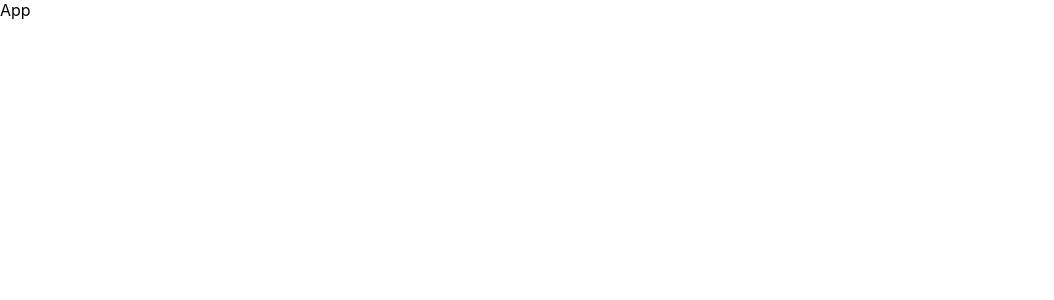
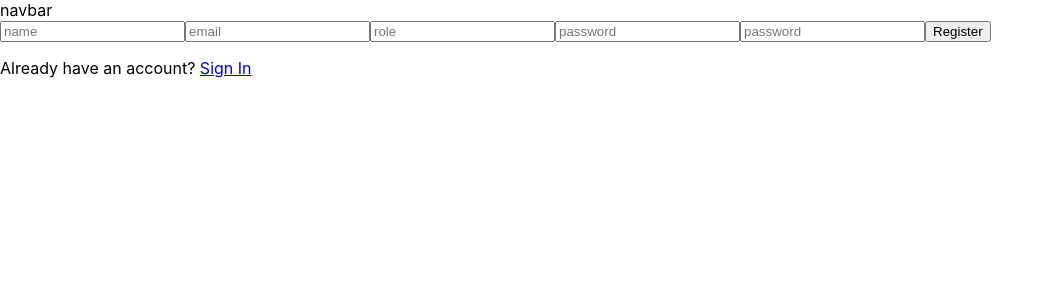
Before and after one commit to Rituraj26/SchoolReview, a React (Create React App) app in the folder client/: page /auth/register in a window 1280 px wide. Shown: the top 300 px of the page, without its empty margins (0-1054 px from the left). Built offline with nearby package versions, Linux system fonts and the light colour scheme.

Commit message:
react register component

```diff
--- a/client/package.json
+++ b/client/package.json
@@ -8,6 +8,7 @@
     "@testing-library/user-event": "^7.2.1",
     "react": "^16.13.1",
     "react-dom": "^16.13.1",
+    "react-router-dom": "^5.2.0",
     "react-scripts": "3.4.1"
   },
   "scripts": {
--- a/client/src/App.js
+++ b/client/src/App.js
@@ -1,7 +1,31 @@
-import React from 'react';
+import React, { Fragment } from 'react';
+import { BrowserRouter as Router, Route, Switch } from 'react-router-dom';
 
-function App() {
-    return <div className="App">App</div>;
-}
+// Importing components
+import Navbar from './components/Layout/Navbar';
+import Landing from './components/Layout/Landing';
+import Register from './components/auth/Register';
+import Login from './components/auth/Login';
+
+const App = () => {
+    return (
+        <Router>
+            <Fragment>
+                <Navbar />
+                <Route exact path="/" component={Landing} />
+                <section className="container">
+                    <Switch>
+                        <Route
+                            exact
+                            path="/auth/register"
+                            component={Register}
+                        />
+                        <Route exact path="/auth/login" component={Login} />
+                    </Switch>
+                </section>
+            </Fragment>
+        </Router>
+    );
+};
 
 export default App;
--- /dev/null
+++ b/client/src/components/Layout/Landing.js
@@ -0,0 +1,7 @@
+import React from 'react';
+
+const Landing = () => {
+    return <div>Landing</div>;
+};
+
+export default Landing;
--- /dev/null
+++ b/client/src/components/Layout/Navbar.js
@@ -0,0 +1,7 @@
+import React from 'react';
+
+const Navbar = () => {
+    return <div>navbar</div>;
+};
+
+export default Navbar;
--- /dev/null
+++ b/client/src/components/auth/Login.js
@@ -0,0 +1,12 @@
+import React from 'react';
+import { Link } from 'react-router-dom';
+
+const Login = () => {
+    return (
+        <div>
+            <Link to="/auth/register">Login</Link>
+        </div>
+    );
+};
+
+export default Login;
--- /dev/null
+++ b/client/src/components/auth/Register.js
@@ -0,0 +1,78 @@
+import React, { Fragment, useState } from 'react';
+import { Link } from 'react-router-dom';
+
+const Register = () => {
+    const [formData, setFormData] = useState({
+        name: '',
+        email: '',
+        role: '',
+        password1: '',
+        password2: '',
+    });
+
+    const { name, email, role, password1, password2 } = formData;
+
+    const onChange = (e) => {
+        setFormData({ ...formData, [e.target.name]: e.target.value });
+    };
+
+    const onSubmit = (e) => {
+        e.preventDefault();
+        console.log(formData);
+        if (password1 !== password2) {
+        } else {
+        }
+    };
+
+    return (
+        <Fragment>
+            <form onSubmit={(e) => onSubmit(e)}>
+                <input
+                    type="text"
+                    placeholder="name"
+                    name="name"
+                    value={name}
+                    onChange={(e) => onChange(e)}
+                />
+                <input
+                    type="text"
+                    placeholder="email"
+                    name="email"
+                    value={email}
+                    onChange={(e) => onChange(e)}
+                />
+                <input
+                    type="text"
+                    placeholder="role"
+                    name="role"
+                    value={role}
+                    onChange={(e) => onChange(e)}
+                />
+                <input
+                    type="text"
+                    placeholder="password"
+                    name="password1"
+                    value={password1}
+                    onChange={(e) => onChange(e)}
+                />
+                <input
+                    type="text"
+                    placeholder="password"
+                    name="password2"
+                    value={password2}
+                    onChange={(e) => onChange(e)}
+                />
+                <input
+                    type="submit"
+                    className="btn btn-primary"
+                    value="Register"
+                />
+            </form>
+            <p className="my-1">
+                Already have an account? <Link to="/login">Sign In</Link>
+            </p>
+        </Fragment>
+    );
+};
+
+export default Register;
```
Also changed, not shown: 1 other file (tests, documents, lock files or other folders).
